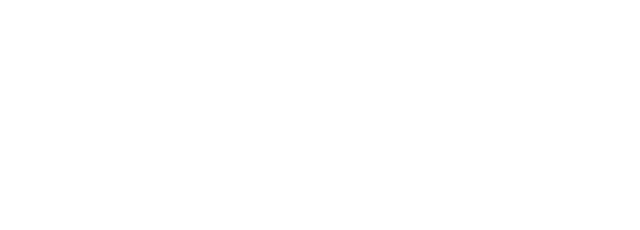
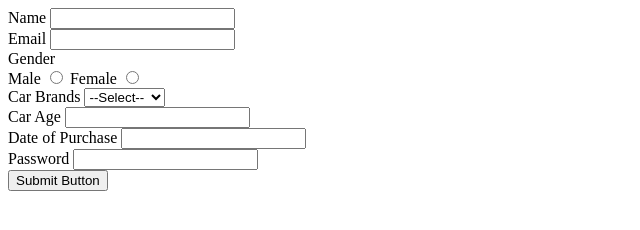
Before and after one commit to acciojob/car-insurance-form-Pro-Dev-Soumya, a website: page main.html in a window 1280 px wide. Shown: the whole page, without its empty margins (0-640 px from the left). Drawn offline with Linux system fonts and the light colour scheme.

Commit message:
created a submission

```diff
--- a/main.html
+++ b/main.html
@@ -8,6 +8,43 @@
 
 <body>
 	<!-- the entire body must be written by student -->
+		<form method="post">
+
+			<label for="name">Name</label>
+			<input id="name" type="text" required>
+		<br>
+			<label for="email">Email</label>
+			<input id="email" type="email" required>
+			<br>
+			<label>Gender</label>
+			<br>
+			<label for="male">Male</label>
+			<input id="male" type="radio" required>
+			<label for="female">Female</label>
+			<input id="female" type="radio" required>
+			<br>
+			<label for="cars">Car Brands</label>
+			  <select id="cars" name="cars">
+    <option>--Select--</option>
+    <option>BMW</option>
+    <option>Audi</option>
+    <option>Mercedes</option>
+  </select>
+
+			<br>
+			<label for="carage">Car Age</label>
+			<input id="carage" type="number" required>
+
+			<br>
+			<label for="dop">Date of Purchase</label>
+			<input id="dop" type="number" required>
+
+			<br>
+			<label for="password">Password</label>
+			<input id="password" type="password" required>
+			<br>
+		<button type="submit">Submit Button</button>
+	</form>
     <script type="text/javascript" src="./script.js">
 </script>
 
```
